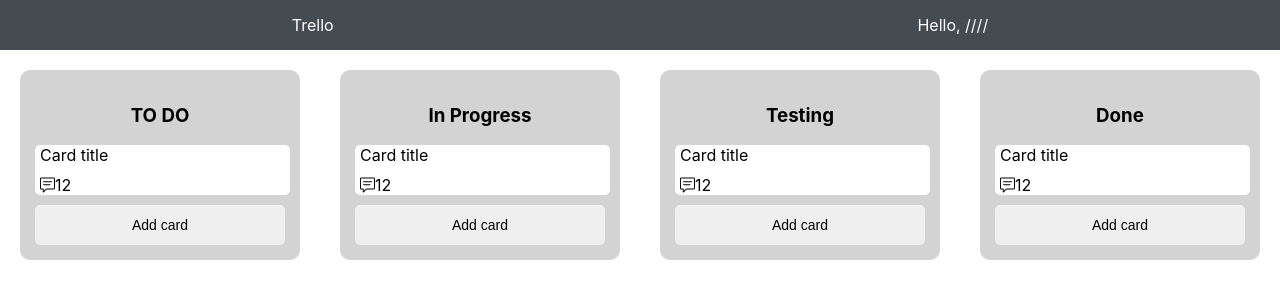
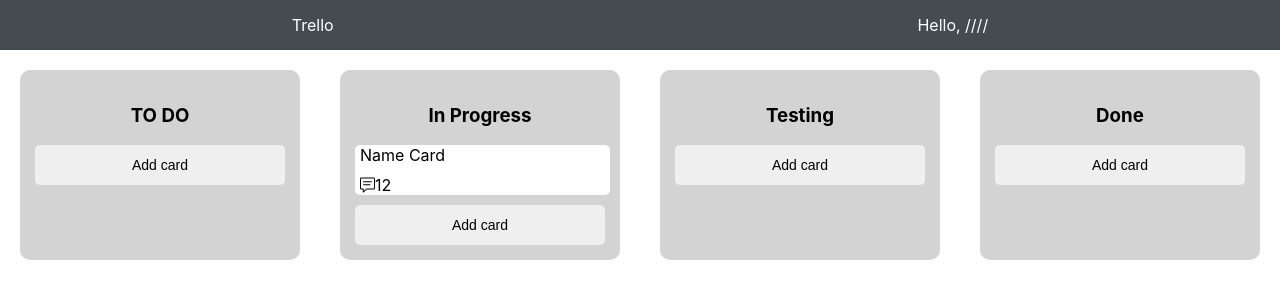
Before and after one commit to Fantazer21/Pur, a React (Create React App) app: page / in a window 1280 px wide. Shown: the top 300 px of the page. Built offline with nearby package versions, Linux system fonts and the light colour scheme.

Commit message:
Add props to card.

```diff
--- a/src/bll/store.ts
+++ b/src/bll/store.ts
@@ -1,42 +1,46 @@
 export type BoardType = {
-    id: number
+    boardId: 1 | 2 | 3 | 4
     boardName: string
-    cards: Array<CardType> | []
+    cards: Array<CardType> | null
 }
 
 export type CardType = {
     id: number,
-    boardId: number,
+    boardId: 1 | 2 | 3 | 4 ,
     nameCard: string,
     descriptionCard: string,
     commentCard: string,
 }
 
+export const cardsStore: CardType[] = [
+    {
+    id: 1,
+    boardId: 2,
+    nameCard: "Name Card",
+    descriptionCard: "descriptionCard",
+    commentCard: 'Comment card'
+},
+]
+
 
 export const initialState: BoardType[] = [
     {
-        id: 1,
+        boardId: 1,
         boardName: "TO DO",
         cards: []
     },
     {
-        id: 2,
+        boardId: 2,
         boardName: "In Progress",
-        cards: [{
-            id: 1,
-            boardId: 2,
-            nameCard: "Name Card",
-            descriptionCard: "descriptionCard",
-            commentCard: 'Comment card'
-        }]
+        cards: []
     },
     {
-        id: 3,
+        boardId: 3,
         boardName: "Testing",
         cards: []
     },
     {
-        id: 4,
+        boardId: 4,
         boardName: "Done",
         cards: []
     },
--- a/src/ui/board/Board.tsx
+++ b/src/ui/board/Board.tsx
@@ -1,17 +1,27 @@
 import React from 'react';
 import s from './styles.module.css'
-import {BoardType} from "../../bll/store";
+import {BoardType, cardsStore, CardType} from "../../bll/store";
 import Card from "../card/Card";
-
 
 
 const Board = (props: BoardType) => {
     return (
         <div className={s.board}>
-           <h3>{props.boardName}</h3>
-                <div className={s.cardsList}>
-                        <Card/>
-                </div>
+            <h3>{props.boardName}</h3>
+            <div className={s.cardsList}>
+                {
+                    cardsStore.map((card: CardType) =>  {
+                        if (card.boardId === props.boardId)
+                        return <Card id={card.id}
+                                     boardId={props.boardId}
+                                     nameCard={card.nameCard}
+                                     commentCard={card.commentCard}
+                                     descriptionCard={card.descriptionCard}
+                        />
+                    }
+                    )
+                }
+            </div>
             <button className={s.button}>Add card</button>
         </div>
     );
--- a/src/ui/card/Card.tsx
+++ b/src/ui/card/Card.tsx
@@ -1,12 +1,15 @@
 import React from 'react';
 import s from './styles.module.css'
 import comment from './comment.svg'
-const Card = () => {
+import {CardType} from "../../bll/store";
+
+
+const Card = (props: CardType) => {
     return (
-        <div className={s.card}>
-          <div className={s.comment}>Card title</div>
+        <div className={s.card} onClick={() => alert('dasdasdasd')}>
+          <div className={s.comment}>{props.nameCard}</div>
             <div className={s.commentWrapper}>
-                <img src={comment} width={15} alt={'comment'}/>
+                <img src={comment} width={15} alt='comment'/>
                 <div>12</div>
             </div>
         </div>
--- a/src/ui/main/Main.tsx
+++ b/src/ui/main/Main.tsx
@@ -10,7 +10,7 @@
             <div className={s.mainContainer}>
                 {
                     initialState.map(b => {
-                            return <Board id={b.id} boardName={b.boardName} cards={b.cards}/>
+                            return <Board boardId={b.boardId} boardName={b.boardName} cards={b.cards}/>
                         }
                     )
                 }
```
